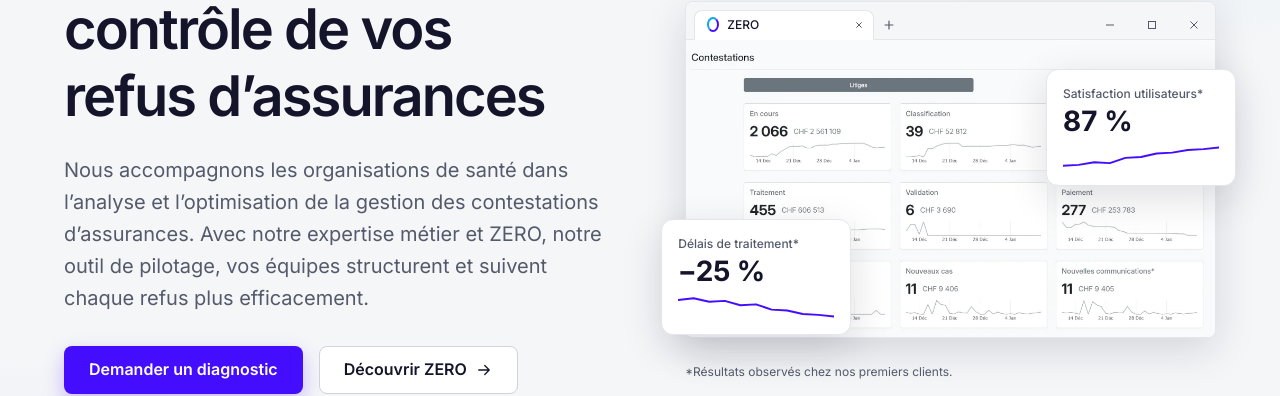
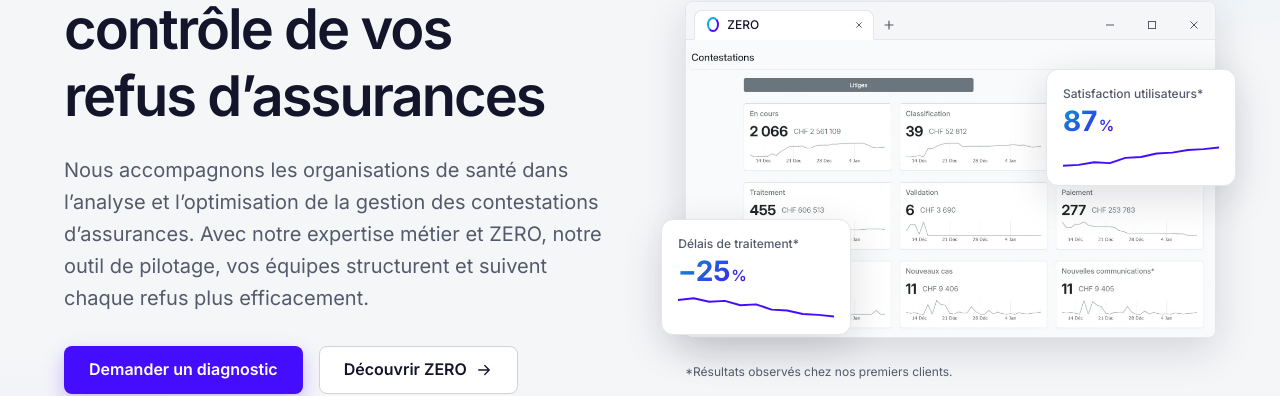
Before and after one commit to loicJubin/sanabill, a Jekyll site: the page built from index.html, in a window 1280 px wide. Shown: the part 309-705 px from the top of the page. Built offline with Jekyll 4.4.1, drawn with Linux system fonts in a browser that asks for light colours; some of the changed text lies outside the part shown.

Commit message:
style(kpi): Brand gradient on result figures with a smaller % unit
Applies to the home hero cards, the ZERO teaser and the ZERO results.
The gradient starts on a slightly darker sana-blue so the figures keep
a 3:1 contrast on white. New kpi-value include splits the unit.

```diff
--- a/_includes/index.html
+++ b/_includes/index.html
@@ -26,12 +26,12 @@
       </figure>
       <div class="kpi kpi--float kpi--float-a" aria-hidden="true">
         <span class="kpi__label">Délais de traitement*</span>
-        <span class="kpi__value">{{ zero.stats[0].number }}</span>
+        {% assign kpi_v = zero.stats[0].number %}{% include kpi-value.html value=kpi_v %}
         {% include sparkline.html trend="down" %}
       </div>
       <div class="kpi kpi--float kpi--float-b" aria-hidden="true">
         <span class="kpi__label">Satisfaction utilisateurs*</span>
-        <span class="kpi__value">{{ zero.stats[1].number }}</span>
+        {% assign kpi_v = zero.stats[1].number %}{% include kpi-value.html value=kpi_v %}
         {% include sparkline.html trend="up" %}
       </div>
       <p class="home-hero__note">*Résultats observés chez nos premiers clients.</p>
@@ -96,7 +96,7 @@
       <div class="kpi-grid">
         {% for stat in zero.stats %}
           <div class="kpi">
-            <span class="kpi__value">{{ stat.number }}</span>
+            {% include kpi-value.html value=stat.number %}
             <span class="kpi__label">{{ stat.label }}</span>
           </div>
         {% endfor %}
--- /dev/null
+++ b/_includes/kpi-value.html
@@ -0,0 +1,3 @@
+{% comment %} KPI figure with a smaller unit, e.g. "−25 %" → −25<small>%</small>. Param: value {% endcomment %}
+{% assign kpi_number = include.value | remove: " %" | remove: "%" %}
+<span class="kpi__value">{{ kpi_number }}{% if include.value contains "%" %}<small class="kpi__unit">%</small>{% endif %}</span>
--- a/_includes/zero.html
+++ b/_includes/zero.html
@@ -26,7 +26,7 @@
     <div class="kpi-grid kpi-grid--4">
       {% for stat in text.stats %}
         <div class="kpi">
-          <span class="kpi__value">{{ stat.number }}</span>
+          {% include kpi-value.html value=stat.number %}
           <span class="kpi__label">{{ stat.label }}</span>
         </div>
       {% endfor %}
--- a/_sass/components/_kpi.scss
+++ b/_sass/components/_kpi.scss
@@ -19,6 +19,21 @@
     letter-spacing: -0.03em;
     font-variant-numeric: tabular-nums;
     color: $ink;
+
+    // Brand gradient on the figure. The light end is a slightly darker
+    // sana-blue so the figure keeps a 3:1 contrast on white.
+    align-self: flex-start;
+    background: linear-gradient(135deg, #0b97c8 0%, $bill-blue 100%);
+    -webkit-background-clip: text;
+    background-clip: text;
+    -webkit-text-fill-color: transparent;
+  }
+
+  &__unit {
+    margin-left: 0.08em;
+    font-size: 0.55em;
+    font-weight: $font-semibold;
+    letter-spacing: 0;
   }
 
   &__label {
```
